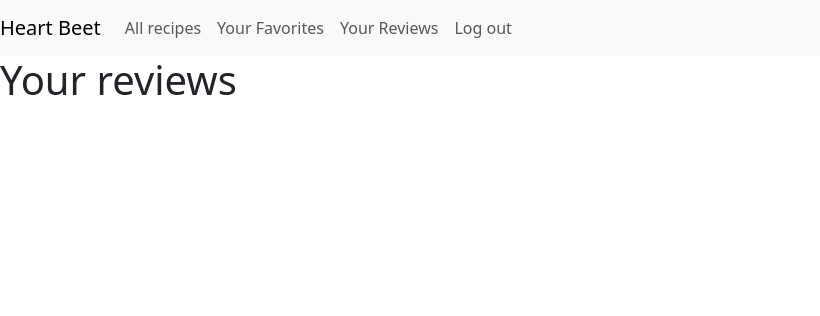
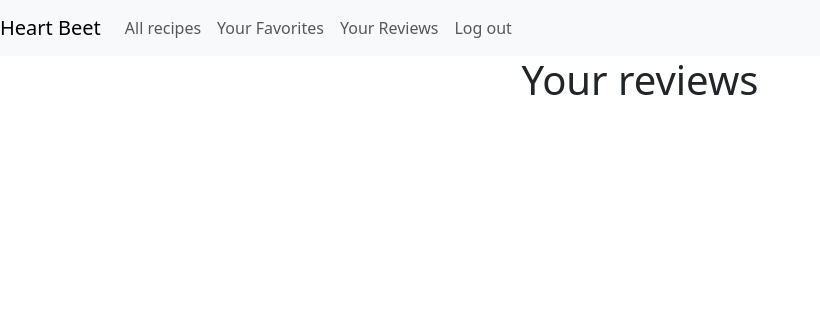
Before and after one commit to d-luangrath/Hackbright-Project, a Flask app: template templates/reviews.html in a window 1280 px wide. Shown: the top 316 px of the page, without its empty margins (0-820 px from the left). Run offline with Flask 3, Linux system fonts and the light colour scheme; the template is opened without the code that fills it, so the values that code supplies are empty.

Commit message:
centered text and containers

```diff
--- a/templates/mainpage.html
+++ b/templates/mainpage.html
@@ -4,8 +4,11 @@
 {% block title %}Main page{% endblock %}
 
 {% block body %}
+<div class="heading-1 d-flex justify-content-center">
   <h1> Welcome, {{ session['name'] }}.</h1>
+</div>
 
+<div class="container d-flex justify-content-center">
   <div class="row w-50">
     <div class="col-10">
       <form class="form-inline" id="search">
@@ -17,12 +20,11 @@
         <script src="/static/js/search.js"></script>
       </form>
   </div>
+</div>
 
 <div id="results">
-  <div class="container py-5">
     <div class="row justify-content-center" id="search-results">
       <!-- will be added by JS script -->
-    </div>
     </div>
 </div>
 
--- a/templates/reviews.html
+++ b/templates/reviews.html
@@ -4,11 +4,13 @@
 {% block title %}{% endblock %}
 
 {% block body %}
+<div class="heading-1 d-flex justify-content-center">
+  <h1> Your reviews</h1>
+</div>
 
-<h1> Your reviews</h1>
-
-<div class="user-reviews">
-  <div class="accordion" id="accordionExample">
+<div class="container">
+<div class="user-reviews d-flex justify-content-center">
+  <div class="accordion w-75" id="accordionExample">
     {% for review in recipe_reviews %}
       <div class="accordion-item">
         <h2 class="accordion-header" id="heading{{review[0]}}">
@@ -26,7 +28,7 @@
       {% endfor %}
     </div>
   </div>
-
+</div>
 {% endblock %}
 
 
```
Also changed, not shown: templates/all_recipes.html (+4 -16 lines), templates/favorites.html (+6 -5 lines). Lines whose indentation alone changed are shown as unchanged.
